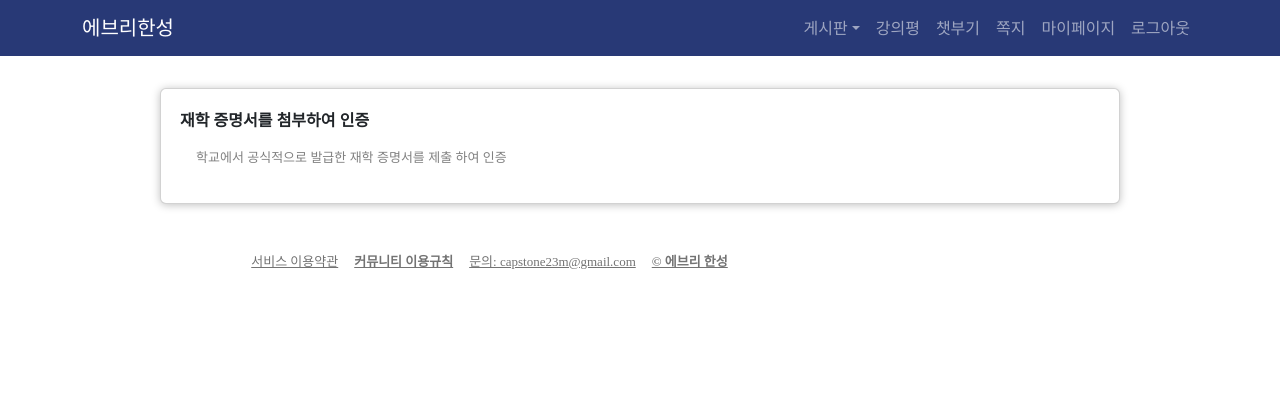
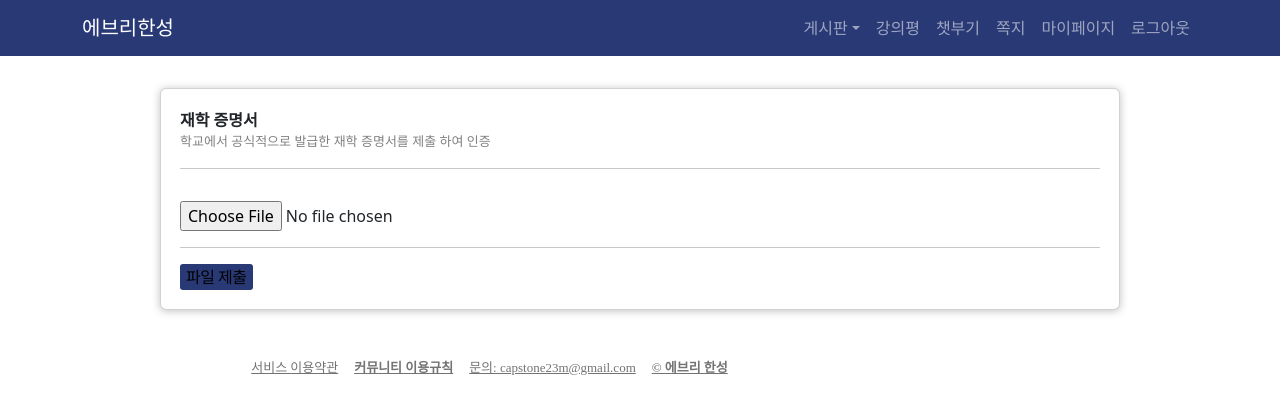
Before and after one commit to minseokiim/everyHansung_Front, a React (Create React App) app: page /auth/certificate in a window 1280 px wide. Shown: the top 414 px of the page. Built offline with nearby package versions, Linux system fonts and the light colour scheme.

Commit message:
사진 기능 추가

```diff
--- a/src/page/myPage/AccountPage/Authentication/CardAuthentication.js
+++ b/src/page/myPage/AccountPage/Authentication/CardAuthentication.js
@@ -1,9 +1,74 @@
+import { useState } from "react";
+import axios from "axios";
+import "../../../signupPage/SignUpPage.css";
+import { useNavigate } from "react-router-dom";
+
 const CardAuthentication = () => {
+  const move = useNavigate();
+  const [image, setImage] = useState(null);
+  const [preview, setPreview] = useState(null);
+
+  const handleImageChange = (e) => {
+    if (e.target.files && e.target.files[0]) {
+      setImage(e.target.files[0]);
+      setPreview(URL.createObjectURL(e.target.files[0]));
+    }
+  };
+
+  const removeImage = () => {
+    setImage(null);
+    setPreview(null);
+  };
+
+  const handleSubmit = async () => {
+    const formData = new FormData();
+    formData.append("image", image);
+
+    try {
+      const response = await axios.post(
+        "http://localhost:8080/auth/idcard",
+        formData,
+        {
+          headers: {
+            "Content-Type": "multipart/form-data",
+          },
+        }
+      );
+
+      // Handle the server response here
+      console.log(response.data);
+    } catch (error) {
+      // Handle errors here
+      console.error("Error uploading the image:", error);
+    }
+  };
+
   return (
     <div className="p-3">
-      <strong>인증</strong>
-      <div className="p-3 cursor-pointer">
+      <strong> 학생증 </strong>
+      <br />
+      <div className=" cursor-pointer">
         <div className="grey">학생증을 스캔·촬영·캡처 후 첨부하여 인증</div>
+        <hr />
+        <input
+          type="file"
+          accept="image/*"
+          onChange={handleImageChange}
+          className="mt-3"
+        />
+        {preview && (
+          <div className="mt-3">
+            <img src={preview} alt="preview" width="400" />
+            <br /> <br />
+            <button type="button" onClick={removeImage} className="button ml-3">
+              파일 삭제
+            </button>
+          </div>
+        )}
+        <hr />
+        <button type="button" onClick={handleSubmit} className=" button ">
+          파일 제출
+        </button>
       </div>
     </div>
   );
--- a/src/page/myPage/AccountPage/Authentication/CertificateAuthentication.js
+++ b/src/page/myPage/AccountPage/Authentication/CertificateAuthentication.js
@@ -1,11 +1,75 @@
+import { useState } from "react";
+import axios from "axios";
+import "../../../signupPage/SignUpPage.css";
+import { useNavigate } from "react-router-dom";
+
 const CertificateAuthentication = () => {
+  const move = useNavigate();
+  const [image, setImage] = useState(null);
+  const [preview, setPreview] = useState(null);
+
+  const handleImageChange = (e) => {
+    if (e.target.files && e.target.files[0]) {
+      setImage(e.target.files[0]);
+      setPreview(URL.createObjectURL(e.target.files[0]));
+    }
+  };
+
+  const removeImage = () => {
+    setImage(null);
+    setPreview(null);
+  };
+
+  const handleSubmit = async () => {
+    const formData = new FormData();
+    formData.append("image", image);
+
+    try {
+      const response = await axios.post(
+        "http://localhost:8080/auth/certificate",
+        formData,
+        {
+          headers: {
+            "Content-Type": "multipart/form-data",
+          },
+        }
+      );
+
+      // Handle the server response here
+      console.log(response.data);
+    } catch (error) {
+      // Handle errors here
+      console.error("Error uploading the image:", error);
+    }
+  };
+
   return (
     <div className="p-3">
-      <strong>재학 증명서를 첨부하여 인증</strong>
-      <div className="p-3 cursor-pointer">
+      <strong>재학 증명서</strong>
+      <div className="cursor-pointer">
         <div className="grey">
           학교에서 공식적으로 발급한 재학 증명서를 제출 하여 인증
         </div>
+        <hr />
+        <input
+          type="file"
+          accept="image/*"
+          onChange={handleImageChange}
+          className="mt-3"
+        />
+        {preview && (
+          <div className="mt-3">
+            <img src={preview} alt="preview" width="400" />
+            <br /> <br />
+            <button type="button" onClick={removeImage} className="button ml-3">
+              파일 삭제
+            </button>
+          </div>
+        )}
+        <hr />
+        <button type="button" onClick={handleSubmit} className=" button ">
+          파일 제출
+        </button>
       </div>
     </div>
   );
--- a/src/page/myPage/AccountPage/Authentication/ChooseGraduateAuth.js
+++ b/src/page/myPage/AccountPage/Authentication/ChooseGraduateAuth.js
@@ -5,13 +5,71 @@ import { useNavigate } from "react-router-dom";
 
 const ChooseGraduateAuth = () => {
   const move = useNavigate();
+  const [image, setImage] = useState(null);
+  const [preview, setPreview] = useState(null);
+
+  const handleImageChange = (e) => {
+    if (e.target.files && e.target.files[0]) {
+      setImage(e.target.files[0]);
+      setPreview(URL.createObjectURL(e.target.files[0]));
+    }
+  };
+
+  const removeImage = () => {
+    setImage(null);
+    setPreview(null);
+  };
+
+  const handleSubmit = async () => {
+    const formData = new FormData();
+    formData.append("image", image);
+
+    try {
+      const response = await axios.post(
+        "http://localhost:8080/auth/graduate",
+        formData,
+        {
+          headers: {
+            "Content-Type": "multipart/form-data",
+          },
+        }
+      );
+
+      // Handle the server response here
+      console.log(response.data);
+    } catch (error) {
+      // Handle errors here
+      console.error("Error uploading the image:", error);
+    }
+  };
+
   return (
     <div className="p-3">
-      <strong>졸업 증명서를 첨부하여 인증</strong>
-      <div className="p-3 cursor-pointer">
+      <strong>졸업 증명서</strong>
+      <div className="cursor-pointer">
         <div className="grey">
           학교에서 공식적으로 발급한 졸업 증명서를 제출 하여 인증
         </div>
+        <hr />
+        <input
+          type="file"
+          accept="image/*"
+          onChange={handleImageChange}
+          className="mt-3"
+        />
+        {preview && (
+          <div className="mt-3">
+            <img src={preview} alt="preview" width="400" />
+            <br /> <br />
+            <button type="button" onClick={removeImage} className="button ml-3">
+              파일 삭제
+            </button>
+          </div>
+        )}
+        <hr />
+        <button type="button" onClick={handleSubmit} className=" button ">
+          파일 제출
+        </button>
       </div>
     </div>
   );
```
